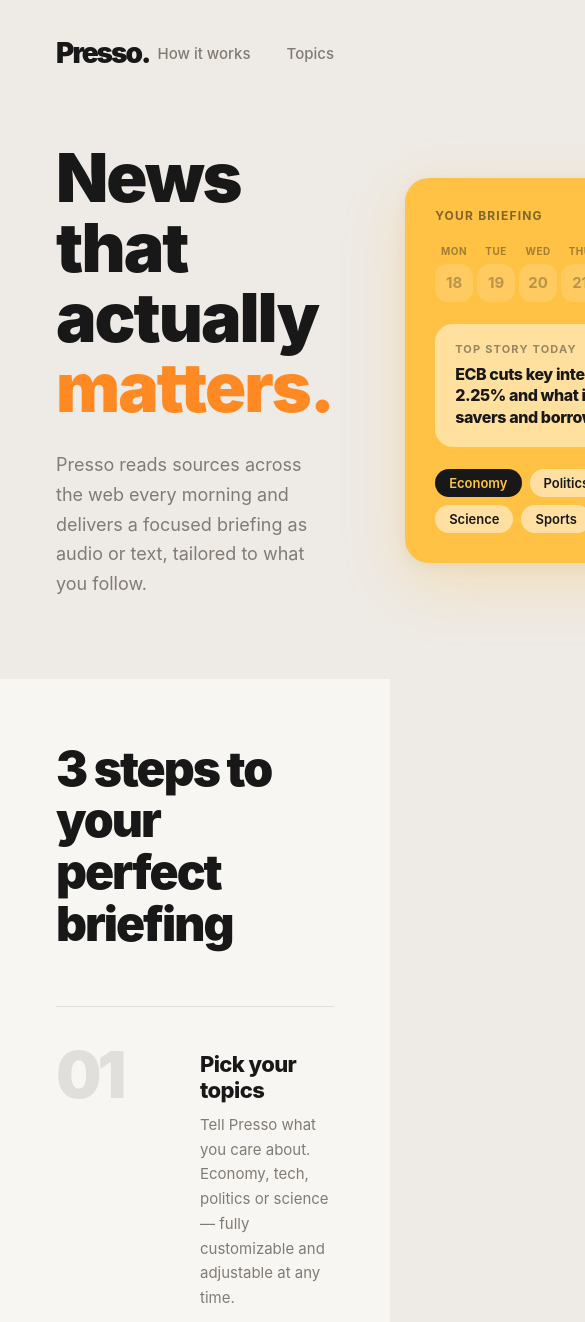
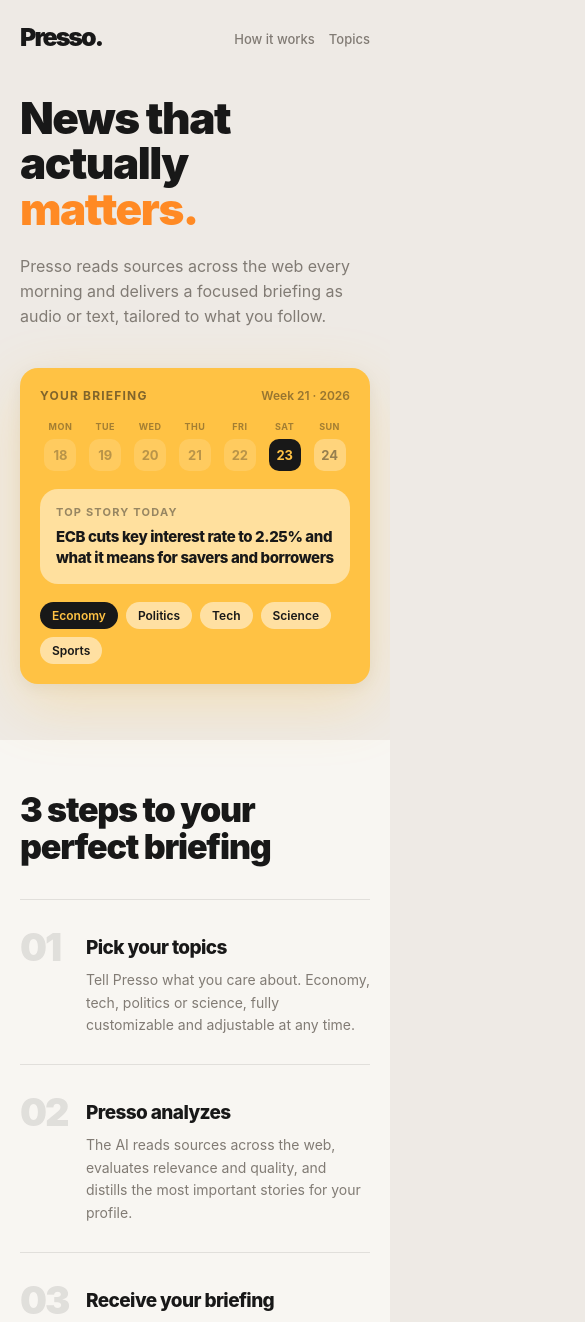
Before and after one commit to Prasufix/presso-web, a plain HTML site: page index.html in a window 390 px wide. Shown: the top 1322 px of the page, 585 px wide, since content can reach past the window. Drawn offline with Linux system fonts and the light colour scheme.

Commit message:
responsiveness

```diff
--- a/index.html
+++ b/index.html
@@ -398,6 +398,183 @@
       font-size: 13px;
       color: var(--muted);
     }
+
+    @media (max-width: 860px) {
+      nav {
+        padding: 26px 28px 0;
+      }
+
+      .nav-links {
+        gap: 20px;
+      }
+
+      .hero-wrap {
+        grid-template-columns: 1fr;
+        gap: 40px;
+        padding: 56px 28px 64px;
+      }
+
+      .hero-h1 {
+        font-size: 52px;
+        max-width: 520px;
+      }
+
+      .hero-sub {
+        font-size: 17px;
+      }
+
+      #how,
+      #topics {
+        padding-left: 28px;
+        padding-right: 28px;
+      }
+    }
+
+    @media (max-width: 560px) {
+      nav {
+        align-items: flex-start;
+        padding: 22px 20px 0;
+      }
+
+      .nav-logo {
+        font-size: 25px;
+      }
+
+      .nav-links {
+        gap: 14px;
+        padding-top: 6px;
+      }
+
+      .nav-links a {
+        font-size: 13px;
+      }
+
+      .hero-wrap {
+        padding: 44px 20px 56px;
+      }
+
+      .hero-left {
+        gap: 22px;
+      }
+
+      .hero-h1 {
+        font-size: 44px;
+        letter-spacing: -1.5px;
+      }
+
+      .hero-sub {
+        font-size: 16px;
+        line-height: 1.55;
+      }
+
+      .hero-card {
+        border-radius: 18px;
+        padding: 20px;
+        gap: 18px;
+      }
+
+      .hero-card-header {
+        gap: 14px;
+      }
+
+      .day-num {
+        width: 32px;
+        height: 32px;
+        border-radius: 10px;
+        font-size: 13px;
+      }
+
+      .day-lbl {
+        font-size: 9px;
+      }
+
+      .briefing-box {
+        padding: 16px;
+      }
+
+      .briefing-hl {
+        font-size: 15px;
+      }
+
+      .chip {
+        font-size: 12px;
+        padding: 6px 12px;
+      }
+
+      #how {
+        padding: 52px 20px 60px;
+      }
+
+      .how-inner>h2,
+      .topics-inner>h2 {
+        font-size: 34px;
+        letter-spacing: -1.2px;
+        margin-bottom: 34px;
+      }
+
+      .step {
+        grid-template-columns: 48px 1fr;
+        gap: 18px;
+        padding: 28px 0;
+      }
+
+      .step-ord {
+        font-size: 38px;
+        letter-spacing: -2px;
+      }
+
+      .step-title {
+        font-size: 19px;
+      }
+
+      .step-desc {
+        font-size: 14px;
+        line-height: 1.6;
+      }
+
+      #topics {
+        padding: 56px 20px 72px;
+      }
+
+      .tgrid {
+        gap: 8px;
+      }
+
+      .tchip {
+        font-size: 13px;
+        padding: 10px 15px;
+      }
+
+      footer {
+        align-items: flex-start;
+        flex-direction: column;
+        padding: 28px 20px;
+      }
+
+      .footer-links {
+        gap: 18px;
+      }
+    }
+
+    @media (max-width: 380px) {
+      .hero-h1 {
+        font-size: 38px;
+      }
+
+      .hero-card {
+        padding: 16px;
+      }
+
+      .day-num {
+        width: 28px;
+        height: 28px;
+        border-radius: 9px;
+      }
+
+      .hero-card-date {
+        display: none;
+      }
+    }
   </style>
 </head>
 
@@ -463,7 +640,7 @@
           <span class="step-ord">01</span>
           <div class="step-body">
             <h3 class="step-title">Pick your topics</h3>
-            <p class="step-desc">Tell Presso what you care about. Economy, tech, politics or science — fully
+            <p class="step-desc">Tell Presso what you care about. Economy, tech, politics or science, fully
               customizable and adjustable at any time.</p>
           </div>
         </div>
```
Also changed, not shown: imprint.html (+74 -2 lines), privacy.html (+108 -2 lines).
